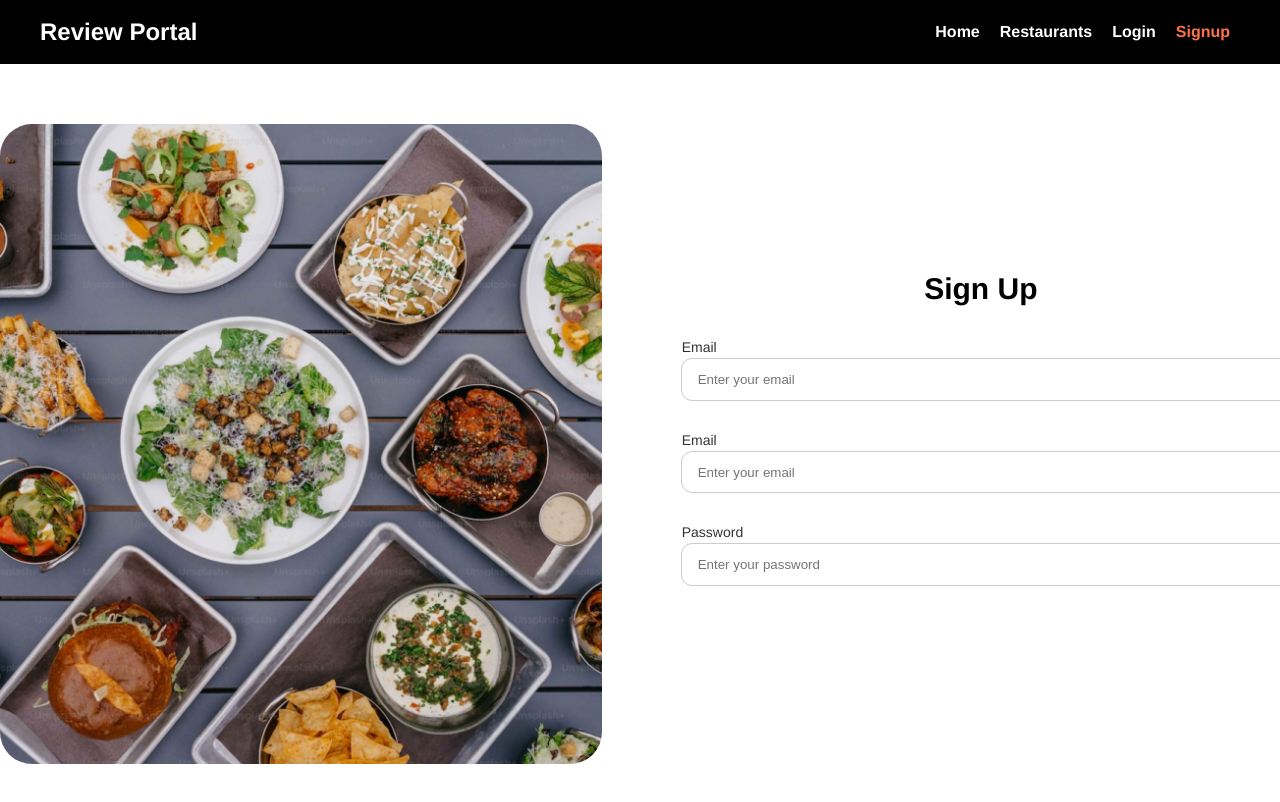
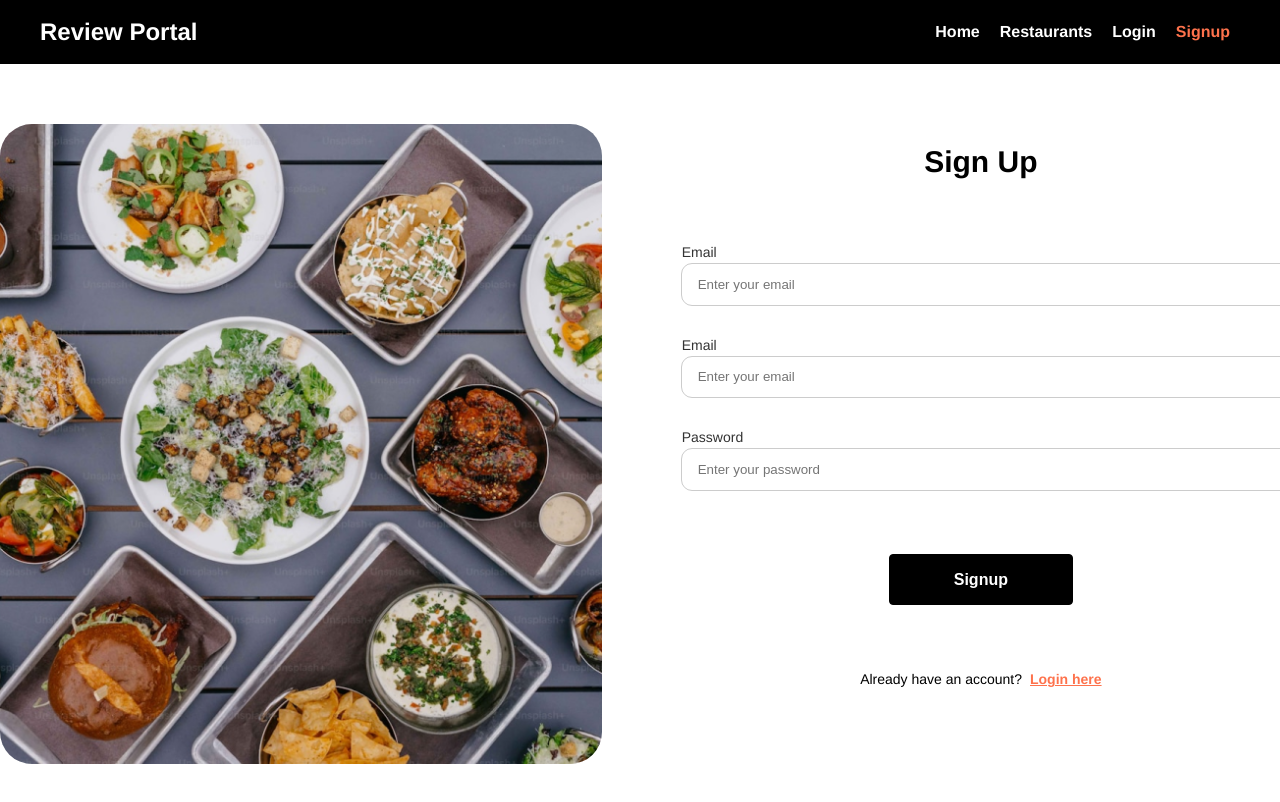
Before and after one commit to the-jossie/vue-review-portal, a Vue app: page /signup in a window 1280 px wide. Shown: the top 802 px of the page. Built offline with nearby package versions, Linux system fonts and the light colour scheme.

Commit message:
feat: signup view UI

```diff
--- a/src/components/Button.vue
+++ b/src/components/Button.vue
@@ -145,9 +145,8 @@
 }
 
 .button-size-large {
-  padding: 1rem 2rem;
+  padding: 0.8rem 4rem;
   font-size: 1.25rem;
-  width: 100%;
 }
 
 /* Shapes */
--- a/src/views/SignupView.vue
+++ b/src/views/SignupView.vue
@@ -34,18 +34,29 @@
           @input="password = $event"
           customClass="input"
         />
+
+        <CustomButton text="Signup" size="large" customClass="button" />
+
+        <span class="altText">
+          <CustomText value="Already have an account?" variant="p2" />
+          <a href="/login">
+            <CustomText value="Login here" variant="p2" />
+          </a>
+        </span>
       </form>
     </div>
   </AuthLayout>
 </template>
 <script>
 import AuthLayout from "@/components/AuthLayout.vue";
+import CustomButton from "@/components/Button";
 import CustomText from "@/components/Text";
 import CustomInput from "@/components/Input";
 
 export default {
   components: {
     AuthLayout,
+    CustomButton,
     CustomInput,
     CustomText,
   },
@@ -56,17 +67,41 @@
   display: flex;
   flex-direction: column;
   align-items: center;
-  justify-content: center;
+  margin-top: 20px;
   height: 100%;
   width: 100%;
   padding-left: 80px;
 
   form {
-    margin-top: 2rem;
+    margin-top: 4rem;
+    width: 100%;
+    display: flex;
+    flex-direction: column;
+    align-items: center;
+    justify-content: center;
     width: 100%;
 
     .input {
       margin-bottom: 2rem;
+      width: 100%;
+    }
+
+    .button {
+      margin: 2rem 0;
+    }
+
+    .altText {
+      display: flex;
+      align-items: center;
+      justify-content: center;
+      margin-top: 2rem;
+
+      a {
+        text-decoration: underline;
+        color: #fe724c;
+        font-weight: 600;
+        margin-left: 0.5rem;
+      }
     }
   }
 }
```
